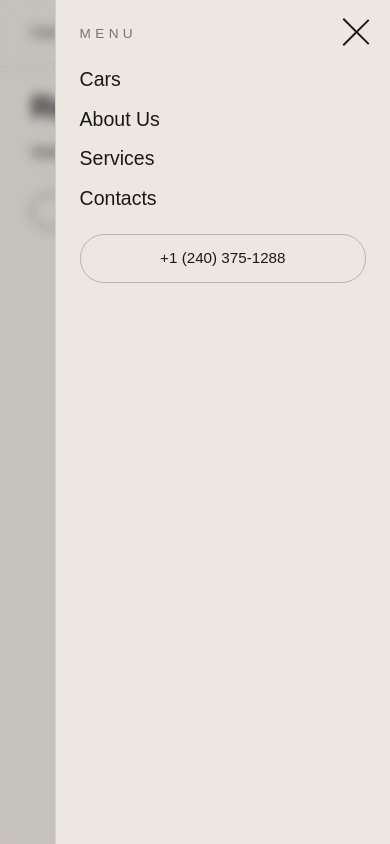
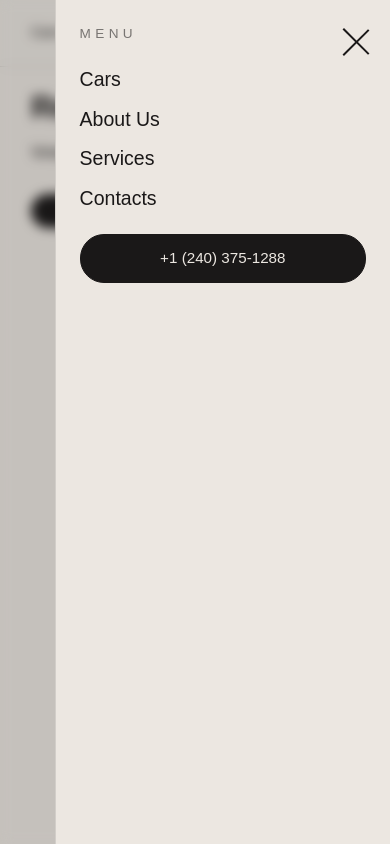
Before and after one commit to Nasuschnyi/retro-cars, a Next.js app: page / in a window 390 px wide. Both pictures are taken after a click on the button "Open menu". Built offline with nearby package versions, Linux system fonts and the light colour scheme; a web font is replaced by a local one.

Commit message:
fix-burget-styles

```diff
--- a/src/app/components/ui/BurgerMenu.tsx
+++ b/src/app/components/ui/BurgerMenu.tsx
@@ -1,29 +1,24 @@
 'use client';
 
 import Link from 'next/link';
-import { useEffect, useRef, useState } from 'react';
+import { memo, useEffect, useState } from 'react';
 import { createPortal } from 'react-dom';
 import styles from './burger-menu.module.scss';
 
-type NavItem = {
-	href: string;
-	label: string;
-};
-
 type BurgerMenuProps = {
-	navItems: NavItem[];
+	navItems: { href: string; label: string }[];
 	contactHref: string;
 	contactLabel: string;
 };
 
-export const BurgerMenu = ({
+export const BurgerMenu = memo(function BurgerMenu({
 	navItems,
 	contactHref,
 	contactLabel,
-}: BurgerMenuProps) => {
+}: BurgerMenuProps) {
 	const [isOpen, setIsOpen] = useState(false);
 	const [mounted, setMounted] = useState(false);
-	const bodyOverflowRef = useRef<string | null>(null);
+	const openState = isOpen ? 'true' : 'false';
 
 	const closeMenu = () => setIsOpen(false);
 	const toggleMenu = () => setIsOpen((prev) => !prev);
@@ -33,33 +28,13 @@ export const BurgerMenu = ({
 	}, []);
 
 	useEffect(() => {
-		if (!mounted) return;
-
-		const { style } = document.body;
-
-		if (isOpen) {
-			if (bodyOverflowRef.current === null) {
-				bodyOverflowRef.current = style.overflow || '';
-			}
-			style.overflow = 'hidden';
-			return;
-		}
-
-		if (bodyOverflowRef.current !== null) {
-			style.overflow = bodyOverflowRef.current;
-			bodyOverflowRef.current = null;
-		}
-	}, [isOpen, mounted]);
-
-	useEffect(
-		() => () => {
-			if (bodyOverflowRef.current !== null) {
-				document.body.style.overflow = bodyOverflowRef.current;
-				bodyOverflowRef.current = null;
-			}
-		},
-		[]
-	);
+		if (!isOpen) return;
+		const previousOverflow = document.body.style.overflow;
+		document.body.style.overflow = 'hidden';
+		return () => {
+			document.body.style.overflow = previousOverflow;
+		};
+	}, [isOpen]);
 
 	const renderButton = (floating: boolean) => (
 		<button
@@ -77,53 +52,50 @@ export const BurgerMenu = ({
 		</button>
 	);
 
-	const overlay = mounted
+	const overlay =
+		mounted
 			? createPortal(
 					<>
 						<div
 							className={styles.backdrop}
-						data-open={isOpen ? 'true' : 'false'}
+							data-open={openState}
 							onClick={closeMenu}
 							aria-hidden="true"
 						/>
 
 						<nav
 							className={styles.panel}
-						data-open={isOpen ? 'true' : 'false'}
+							data-open={openState}
 							id="mobile-menu"
 							aria-hidden={!isOpen}
 							aria-label="Mobile menu"
 						>
 							<p>Menu</p>
-						<ul>
+							<ul onClick={closeMenu}>
 								{navItems.map((item) => (
-								<li key={`${item.label}-mobile`}>
-									<Link
-										href={item.href}
-										onClick={closeMenu}
-									>
-										{item.label}
-									</Link>
+									<li key={item.label}>
+										<Link href={item.href}>{item.label}</Link>
 									</li>
 								))}
 							</ul>
 							<Link
 								className={styles.cta}
 								href={contactHref}
+								onClick={closeMenu}
 							>
 								{contactLabel}
 							</Link>
 						</nav>
-					{isOpen ? renderButton(true) : null}
+						{isOpen && renderButton(true)}
 					</>,
-				document.body
+					document.body,
 				)
 			: null;
 
 	return (
 		<div className={styles.root}>
-			{isOpen ? null : renderButton(false)}
+			{!isOpen && renderButton(false)}
 			{overlay}
 		</div>
 	);
-};
+});
--- a/src/app/components/ui/burger-menu.module.scss
+++ b/src/app/components/ui/burger-menu.module.scss
@@ -6,9 +6,13 @@
 }
 
 .button {
-	width: 2.25rem;
-	height: 1rem;
-	padding: 0;
+	position: fixed;
+	z-index: 50;
+	display: none;
+	box-sizing: border-box;
+	inline-size: 2.25rem;
+	block-size: 2.25rem;
+	padding: 0.625rem 0;
 	border: 0;
 	background: transparent;
 	color: var(--color-foreground);
@@ -16,34 +20,34 @@
 	justify-content: space-between;
 	align-items: flex-end;
 	cursor: pointer;
+	touch-action: manipulation;
+	-webkit-tap-highlight-color: transparent;
 	transition: var(--transition-default);
-	position: relative;
-	z-index: 50;
-}
 
-.button[data-floating='true'] {
+	&[data-floating='true'] {
 		display: none;
 	}
 
+	&:focus-visible {
+		outline: 0.125rem solid var(--color-accent);
+		outline-offset: 0.375rem;
+	}
+}
+
 .line {
-	width: 100%;
-	height: 0.125rem;
+	inline-size: 100%;
+	block-size: 0.125rem;
 	background: currentColor;
 	transform-origin: center;
 	transition: var(--transition-default);
 
 	&:nth-child(2) {
-		width: 80%;
+		inline-size: 80%;
 	}
 
 	&:nth-child(3) {
-		width: 60%;
+		inline-size: 60%;
 	}
-}
-
-.button:focus-visible {
-	outline: 0.125rem solid var(--color-accent);
-	outline-offset: 0.375rem;
 }
 
 .backdrop,
@@ -52,26 +56,41 @@
 }
 
 @include mixins.mobile {
-	.root {
+	.root,
+	.button {
 		display: flex;
 	}
 
 	.button {
+		&[data-floating='true'] {
 			display: flex;
+			top: clamp(1.5rem, 4vw, 2.8125rem);
+			right: var(--container-padding);
 		}
 
-	.button[data-floating='true'] {
-		display: flex;
-		position: fixed;
-		top: clamp(1.5rem, 4vw, 2.8125rem);
-		right: var(--container-padding);
-		z-index: 50;
+		&[aria-expanded='true'] {
+			.line:nth-child(1) {
+				inline-size: 100%;
+				transform: translateY(0.4rem) rotate(45deg);
+			}
+
+			.line:nth-child(2) {
+				opacity: 0;
+				transform: translateX(-0.4rem);
+			}
+
+			.line:nth-child(3) {
+				inline-size: 100%;
+				transform: translateY(-0.4rem) rotate(-45deg);
+			}
+		}
 	}
 
 	.backdrop {
 		display: block;
 		position: fixed;
 		inset: 0;
+		z-index: 30;
 		background: color-mix(
 			in srgb,
 			var(--color-foreground) 18%,
@@ -82,7 +101,11 @@
 		opacity: 0;
 		pointer-events: none;
 		transition: var(--transition-default);
-		z-index: 30;
+
+		&[data-open='true'] {
+			opacity: 1;
+			pointer-events: auto;
+		}
 	}
 
 	.panel {
@@ -90,6 +113,7 @@
 		position: fixed;
 		top: 0;
 		right: 0;
+		z-index: 40;
 		height: 100vh;
 		width: min(86vw, 22.5rem);
 		padding: clamp(1.5rem, 6vw, 2.5rem);
@@ -106,27 +130,25 @@
 			opacity 0.2s ease;
 		flex-direction: column;
 		gap: 1.5rem;
-		z-index: 40;
-	}
 
-	.panel > p {
+		> p {
 			font-size: 0.85rem;
 			letter-spacing: 0.32em;
 			text-transform: uppercase;
 			color: color-mix(in srgb, var(--color-foreground) 55%, transparent);
 		}
 
-	.panel ul {
+		ul {
 			display: flex;
 			flex-direction: column;
 			gap: 1rem;
 		}
 
-	.panel li {
+		li {
 			display: flex;
 		}
 
-	.panel ul a {
+		ul a {
 			font-size: clamp(1.1rem, 5vw, 1.5rem);
 			line-height: 1.2;
 			transition: var(--transition-default);
@@ -138,50 +160,34 @@
 			}
 		}
 
+		&[data-open='true'] {
+			opacity: 1;
+			visibility: visible;
+			pointer-events: auto;
+			transform: scaleX(1);
+		}
+	}
+
 	.cta {
 		display: inline-flex;
 		align-items: center;
 		justify-content: center;
 		gap: 0.5rem;
 		font-size: 0.95rem;
-		color: var(--color-foreground);
+		color: var(--color-cta-fg);
+		background: var(--color-cta-bg);
 		padding: 0.75rem 1rem;
 		border-radius: 1.5rem;
-		border: 1px solid
-			color-mix(in srgb, var(--color-foreground) 24%, transparent);
-		transition: var(--transition-default);
+		border: 1px solid var(--color-cta-border);
+		transition:
+			var(--transition-default),
+			background-color var(--transition-default);
 
 		&:hover,
 		&:focus-visible {
-			color: var(--color-background);
-			background: var(--color-foreground);
+			color: var(--color-cta-fg);
+			background: var(--color-cta-bg-hover);
+			border-color: var(--color-cta-border-hover);
 		}
 	}
-
-	.backdrop[data-open='true'] {
-		opacity: 1;
-		pointer-events: auto;
 }
-
-	.panel[data-open='true'] {
-		opacity: 1;
-		visibility: visible;
-		pointer-events: auto;
-		transform: scaleX(1);
-	}
-
-	.button[aria-expanded='true'] .line:nth-child(1) {
-		width: 100%;
-		transform: translateY(0.4rem) rotate(45deg);
-	}
-
-	.button[aria-expanded='true'] .line:nth-child(2) {
-		opacity: 0;
-		transform: translateX(-0.4rem);
-	}
-
-	.button[aria-expanded='true'] .line:nth-child(3) {
-		width: 100%;
-		transform: translateY(-0.4rem) rotate(-45deg);
-	}
-}
--- a/src/app/globals.scss
+++ b/src/app/globals.scss
@@ -1,30 +1,18 @@
 @use './styles/reset';
 @use './styles/variables';
 
-html {
-	font-size: 16px;
-}
-
 body {
-	min-height: 100vh;
-	min-width: 18rem;
-
-	background-color: var(--color-background);
+	min-block-size: 100vh;
+	min-inline-size: 18rem;
+	background: var(--color-background);
 	color: var(--color-foreground);
-
 	font-family: var(--font-family-base);
 	line-height: 1.5;
-
 	-webkit-font-smoothing: antialiased;
 	-moz-osx-font-smoothing: grayscale;
 }
 
-h1,
-h2,
-h3,
-h4,
-h5,
-h6 {
+:where(h1, h2, h3, h4, h5, h6) {
 	font-weight: 600;
 	line-height: 1.2;
 }
--- a/src/app/page.module.scss
+++ b/src/app/page.module.scss
@@ -7,8 +7,8 @@
 
 .hero {
 	display: flex;
+	flex: 1;
 	flex-direction: column;
-	flex: 1;
 }
 
 .title,
@@ -22,24 +22,24 @@
 }
 
 .title {
+	--delay: 80ms;
+	padding: clamp(1.5rem, 4vw, 3.125rem) 0 clamp(1rem, 3vw, 3.125rem);
 	font-size: clamp(2rem, 6vw, 4.5rem);
 	line-height: 1.05;
 	letter-spacing: -0.02em;
-	--delay: 80ms;
-	padding: clamp(1.5rem, 4vw, 3.125rem) 0 clamp(1rem, 3vw, 3.125rem);
 }
+
 .deck {
 	display: flex;
 	gap: 0.875rem;
 }
 
 .lead {
-	margin: 0;
-	max-width: 58ch;
+	--delay: 180ms;
+	max-inline-size: 58ch;
 	font-size: clamp(1rem, 2.2vw, 1.25rem);
 	line-height: 1.6;
 	opacity: 0.85;
-	--delay: 180ms;
 }
 
 .cta {
@@ -49,36 +49,35 @@
 	align-items: center;
 	gap: 0.4rem;
 	padding: 0.5rem 1.125rem;
-	border: 0.0625rem solid currentColor;
+	color: var(--color-cta-fg);
+	background: var(--color-cta-bg);
+	border: 0.0625rem solid var(--color-cta-border);
 	border-radius: 999rem;
-	text-decoration: none;
 	font-size: 0.875rem;
 	line-height: 1.1;
-	transition:
-		transform var(--transition-default),
-		box-shadow var(--transition-default);
+	transition: transform var(--transition-default), box-shadow var(--transition-default), background-color var(--transition-default);
+
+	&:hover {
+		transform: translateY(-0.0625rem);
+		background: var(--color-cta-bg-hover);
+		box-shadow: 0 0.625rem 1.5rem rgb(0 0 0 / 15%);
+
+		.icon {
+			transform: translateX(0.125rem);
+		}
+	}
+
+	&:focus-visible {
+		outline: 0.125rem solid var(--color-accent);
+		outline-offset: 0.1875rem;
+	}
 }
 
 .icon {
-	width: 1rem;
-	height: 1rem;
-	display: block;
+	inline-size: 1rem;
+	block-size: 1rem;
 	flex: 0 0 auto;
 	transition: transform var(--transition-default);
-}
-
-.cta:hover {
-	transform: translateY(-0.0625rem);
-	box-shadow: 0 0.625rem 1.5rem rgba(0, 0, 0, 0.15);
-}
-
-.cta:hover .icon {
-	transform: translateX(0.125rem);
-}
-
-.cta:focus-visible {
-	outline: 2px solid var(--color-accent);
-	outline-offset: 0.1875rem;
 }
 
 @keyframes reveal {
--- a/src/app/styles/_mixins.scss
+++ b/src/app/styles/_mixins.scss
@@ -1,13 +1,8 @@
-/* container */
-
 @mixin container {
-	width: min(var(--container-width), 100%);
-	padding-left: var(--container-padding);
-	padding-right: var(--container-padding);
+	inline-size: min(var(--container-width), 100%);
+	padding-inline: var(--container-padding);
 	margin: 0 auto;
 }
-
-/* flex center */
 
 @mixin flex-center {
 	display: flex;
@@ -15,16 +10,14 @@
 	justify-content: center;
 }
 
-/* responsive breakpoint */
-
 @mixin tablet {
-	@media (max-width: 1024px) {
+	@media (max-width: 64rem) {
 		@content;
 	}
 }
 
 @mixin mobile {
-	@media (max-width: 768px) {
+	@media (max-width: 48rem) {
 		@content;
 	}
 }
--- a/src/app/styles/_reset.scss
+++ b/src/app/styles/_reset.scss
@@ -1,4 +1,3 @@
-/* Modern CSS reset for app UI */
 html {
 	-webkit-text-size-adjust: 100%;
 }
@@ -9,31 +8,13 @@ html {
 	box-sizing: border-box;
 }
 
-body,
-h1,
-h2,
-h3,
-h4,
-h5,
-h6,
-p,
-figure,
-blockquote,
-dl,
-dd {
+:where(body, h1, h2, h3, h4, h5, h6, p, figure, blockquote, dl, dd) {
 	margin: 0;
 }
 
-ul,
-ol,
-menu {
+:where(ul, ol, menu) {
 	margin: 0;
 	padding: 0;
-	list-style: none;
-}
-
-ul[role='list'],
-ol[role='list'] {
 	list-style: none;
 }
 
@@ -43,8 +24,8 @@ video,
 canvas,
 svg {
 	display: block;
-	max-width: 100%;
-	height: auto;
+	max-inline-size: 100%;
+	block-size: auto;
 }
 
 a {
@@ -52,18 +33,12 @@ a {
 	text-decoration: none;
 }
 
-input,
-button,
-textarea,
-select {
+:where(input, button, textarea, select) {
 	font: inherit;
 	color: inherit;
 }
 
-button,
-[type='button'],
-[type='reset'],
-[type='submit'] {
+:where(button, [type='button'], [type='reset'], [type='submit']) {
 	cursor: pointer;
 }
 
@@ -76,13 +51,7 @@ table {
 	border-spacing: 0;
 }
 
-p,
-h1,
-h2,
-h3,
-h4,
-h5,
-h6 {
+:where(p, h1, h2, h3, h4, h5, h6) {
 	overflow-wrap: break-word;
 }
 
```
Also changed, not shown: src/app/components/header/header.module.scss (+13 -18 lines), src/app/loading.module.scss (+13 -18 lines), src/app/styles/_variables.scss (+5 -3 lines). Lines whose indentation alone changed are shown as unchanged.
